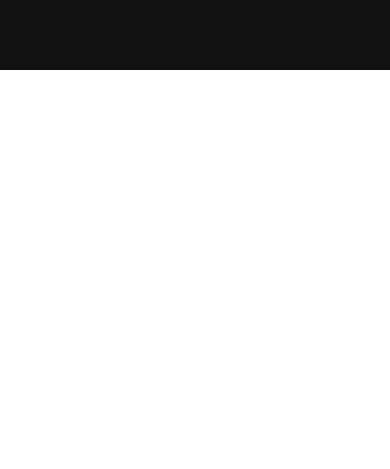
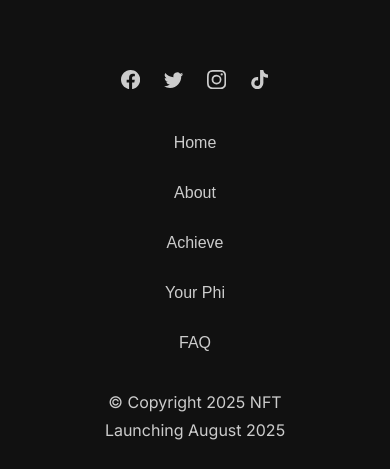
Before and after one commit to GeethSheheran/React-NFT-Website, a React (Create React App) app: page / in a window 390 px wide. Shown: the part 6112-6581 px from the top of the page. Before the commit the page ends 6182 px from the top, so only its background shows below. Built offline with nearby package versions, Linux system fonts and the light colour scheme; a web font is replaced by a local one.

Commit message:
footer/feature

```diff
--- a/src/App.js
+++ b/src/App.js
@@ -43,7 +43,7 @@
       <div id="like"><Like currentTheme={theme} /></div>
       <div id="own"><Own currentTheme={theme} /></div>
       <div id="faq"><Free currentTheme={theme} /></div>
-      {/* <div id="footer"><Footer currentTheme={theme} /></div> */}
+      <div id="footer"><Footer currentTheme={theme} /></div>
     </div>
   );
 }
--- a/src/components/Footer.js
+++ b/src/components/Footer.js
@@ -1,73 +1,67 @@
-import logo from "../assets/logo.png";
+import { Link } from "react-scroll";
 import { BsFacebook, BsTwitter, BsInstagram } from "react-icons/bs";
 import { FaTiktok } from "react-icons/fa";
 import classes from "./Footer.module.css";
 
-const links = [
-  {
-    title: "About",
-    data: ["About", "Terms", "Legal"],
-  },
-  {
-    title: "NFT",
-    data: ["OpenSea", "Maker", "Learn"],
-  },
-  {
-    title: "Contact",
-    data: ["Press", "Support"],
-  },
-  {
-    title: "Social",
-    data: ["Twiiter", "Instagram"],
-  },
-];
-
 const socialLink = [
-  <BsFacebook />,
-  <BsTwitter />,
-  <BsInstagram />,
-  <FaTiktok />,
+  <BsFacebook key="facebook" />,
+  <BsTwitter key="twitter" />,
+  <BsInstagram key="instagram" />,
+  <FaTiktok key="tiktok" />,
 ];
 
 const Footer = props => {
-  const upperClasses = `${classes.upper} ${props.currentTheme === "light" ? classes.lightUpper : ""}`;
   const lowerClasses = `${classes.lower} ${props.currentTheme === "light" ? classes.lightLower : ""}`;
-  const linkClasses = `${classes.link} ${props.currentTheme === "light" ? classes.lightLink : ""}`;
+
   return (
     <footer className={classes.footer}>
-      <div className={upperClasses}>
-        <div className={classes["brand-container"]}>
-          <div className={classes.brand}>
-            <img className={props.currentTheme === "light" ? classes.img : ""} src={logo} alt="logo" />
-          </div>
-          <p>Exclusive NFT Collection</p>
+      {/* Social Media Links */}
+      <div className={classes.socialLinks}>
         <ul>
           {socialLink.map((link, index) => (
             <li key={index}>{link}</li>
           ))}
         </ul>
       </div>
-        <div className={classes.links}>
-          {links.map(({ title, data }, index) => {
-            return (
-              <div className={linkClasses} key={index}>
-                <h4>{title}</h4>
+
+      {/* Navigation Links */}
+      <nav className={classes.navLinks}>
         <ul>
-                  {data.map((link, index2) => (
-                    <li key={index2}>{link}</li>
-                  ))}
+          <li>
+            <Link to="home" smooth={true} duration={500} offset={-50}>
+              Home
+            </Link>
+          </li>
+          <li>
+            <Link to="release" smooth={true} duration={500} offset={-50}>
+              About
+            </Link>
+          </li>
+          <li>
+            <Link to="achive" smooth={true} duration={500} offset={-50}>
+              Achieve
+            </Link>
+          </li>
+          <li>
+            <Link to="own" smooth={true} duration={500} offset={-50}>
+              Your Phi
+            </Link>
+          </li>
+          <li>
+            <Link to="faq" smooth={true} duration={500} offset={-50}>
+              FAQ
+            </Link>
+          </li>
         </ul>
-              </div>
-            );
-          })}
-        </div>
-      </div>
+      </nav>
+
+      {/* Footer Text */}
       <div className={lowerClasses}>
-        <span>&copy; Copyright 2022 NFT</span>
-        <span>Launching August 2024</span>
+        <span>&copy; Copyright 2025 NFT</span>
+        <span>Launching August 2025</span>
       </div>
     </footer>
   );
-}
+};
 
 export default Footer;
--- a/src/components/Footer.module.css
+++ b/src/components/Footer.module.css
@@ -1,62 +1,48 @@
-footer {
+.footer {
     margin: 6rem 0;
     display: flex;
     flex-direction: column;
-    gap: 5rem;
+    gap: 2rem;
+    align-items: center;
+    padding: 0 1rem;
 }
 
-.upper {
+.socialLinks ul {
+    list-style-type: none;
     display: flex;
-    justify-content: space-between;
+    gap: 1.5rem;
+    padding: 0;
+    margin: 0;
+}
+
+.socialLinks li {
+    font-size: 1.5rem; /* Adjust icon size */
     color: #cccccc;
 }
 
-.lightUpper {
-    color: #777777;
+.navLinks ul {
+    list-style-type: none;
+    display: flex;
+    gap: 2rem;
+    padding: 0;
+    margin: 0;
 }
 
-.brand-container {
-    display: flex;
-    flex-direction: column;
-    gap: 1.5rem;
+.navLinks li a {
+    color: #cccccc;
+    text-decoration: none;
+    font-size: 1rem;
+    transition: color 0.3s ease;
 }
 
-.brand-container ul {
-    list-style-type: none;
-    display: flex;
-    gap: 1rem;
-}
-
-.links {
-    display: flex;
-    gap: 8rem;
-}
-
-.link {
-    display: flex;
-    flex-direction: column;
-    gap: 2rem;
-}
-
-.link h4 {
+.navLinks li a:hover {
     color: #ffffff;
-    text-transform: uppercase;
-}
-
-.lightLink h4 {
-    color: #000000;
-}
-
-.link ul {
-    list-style-type: none;
-    display: flex;
-    flex-direction: column;
-    gap: 1rem;
 }
 
 .lower {
     display: flex;
-    justify-content: space-between;
+    justify-content: center;
+    gap: 2rem;
 }
 
 .lower span {
@@ -67,34 +53,33 @@
     color: #777777;
 }
 
-.img {
-    filter: brightness(0);
-}
-
+/* Mobile Responsive Styles */
 @media screen and (min-width: 280px) and (max-width: 1080px) {
     .footer {
-        margin: 0;
-        gap: 2rem;
-        padding: 1rem 2rem;
+        margin: 2rem 0;
+        gap: 1.5rem;
     }
 
-    .upper {
+    .socialLinks ul{
+        flex-direction: row;
+    }
+    .navLinks ul {
         flex-direction: column;
-        gap: 2rem;
+        align-items: center;
+        gap: 1rem;
     }
 
-    .links {
-        display: grid;
-        grid-template-columns: 1fr 1fr;
-        gap: 2rem;
+    .socialLinks li {
+        font-size: 1.2rem; /* Slightly smaller icons for mobile */
     }
 
-    .link {
-        gap: 1rem;
+    .navLinks li a {
+        font-size: 1rem; /* Ensure readable font size on small screens */
     }
 
     .lower {
         flex-direction: column;
-        gap: 1rem;
+        gap: 0.5rem;
+        text-align: center;
     }
 }
```
Lines whose indentation alone changed are shown as unchanged.
